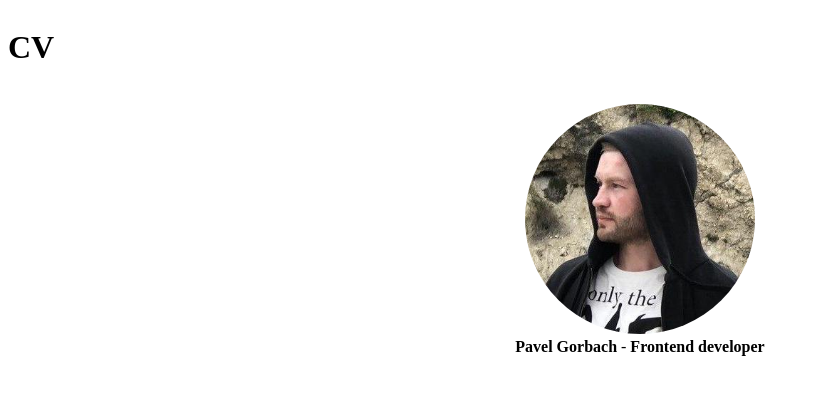
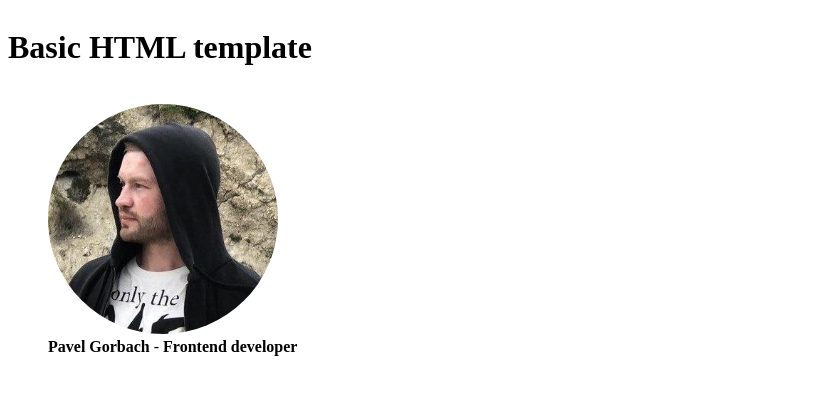
Before and after one commit to pavelgorbach/rsschool-cv, a plain HTML site: page index.html in a window 1280 px wide. Shown: the whole page, without its empty margins (0-820 px from the left). Drawn offline with Linux system fonts and the light colour scheme.

Commit message:
fix: replace page title (h1); adjust avatar styles

```diff
--- a/index.html
+++ b/index.html
@@ -11,7 +11,7 @@
   </head>
   <body>
     <div class="container">
-      <h1>CV</h1>
+      <h1>Basic HTML template</h1>
       <figure class="avatar">
         <img src="./10965412.jpg" alt="Pavel's avatar" style="width: 230px" class="avatar__img">
         <figcaption>
--- a/style.css
+++ b/style.css
@@ -3,7 +3,7 @@
 }
 
 .avatar {
-  text-align: center;
+  text-align: left;
 }
 
 .avatar__img {
```
